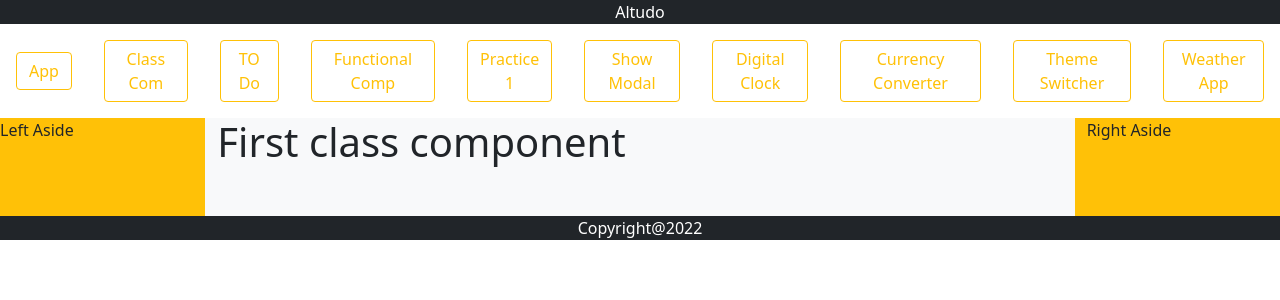
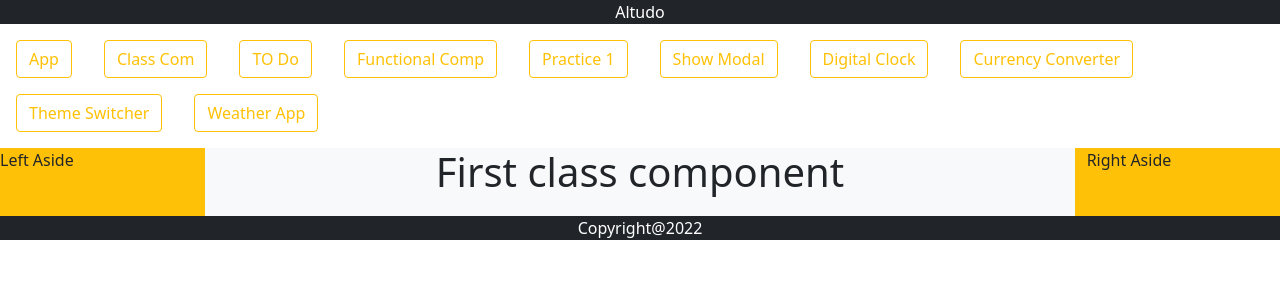
Before and after one commit to sangeetapanwar19/React_ceptaTraining, a React (Create React App) app: page /classcom in a window 1280 px wide. Shown: the top 300 px of the page. Built offline with nearby package versions, Linux system fonts and the light colour scheme.

Commit message:
add Theme Switcher project

```diff
--- a/src/SinglePageApp.js
+++ b/src/SinglePageApp.js
@@ -12,8 +12,9 @@ import Footer from "./common/Footer";
 import ShowModal from "./ShowModal";
 import Digitalclock from "./component/DigitalClock";
 import CurrencyConverter from "./component/CurrencyConverter";
-import ThemeSelector from "./component/ThemeSwitcher/ThemeSelector";
 import WeatherApp from "./component/Weather/WeatherApp";
+import ThemeProvider  from "./component/ThemeSwitcher/ThemeProvider";
+import './css/common.css';
 const SinglePageApp = () => {
     return(
         <BrowserRouter>
@@ -32,7 +33,7 @@ const SinglePageApp = () => {
                   <Route path='/showmodal' element = {<ShowModal/>}/>
                   <Route path='/digitalclock' element = {<Digitalclock/>}/>
                   <Route path='/currencyconverter' element = {<CurrencyConverter/>}/>
-                  <Route path='/themeselector' element = {<ThemeSelector/>}/>
+                  <Route path='/themeselector' element = {<ThemeProvider/>}/>
                   <Route path='/weatherapp' element = {<WeatherApp/>}/>
                 </Routes>
               </div>
--- a/src/component/ThemeSelector.js
+++ /dev/null
@@ -1,39 +0,0 @@
-import React from 'react';
-import '../css/ThemeSelector.css';
-import { useState } from 'react';
-
-const ThemeSelector = () => {
-    const colorPalette = [
-        {
-            colorname: 'pink',
-            colorlabel: 'Pink',
-            color: '#FFC0CB'
-        },
-        {
-            colorname: 'purple',
-            colorlabel: 'purple',
-            color: '#A020F0'
-        },
-        {
-            colorname: 'green',
-            colorlabel: 'green',
-            color: '#00FF00'
-        }
-    ];
-
-    const [effectiveColor,setEffectiveColor] = useState('');
-
-    return(
-        <div style={{'background' : effectiveColor}} className="theme-panel">
-            <h1>Theme Selector</h1>
-            <div class="theme-palette">
-            {colorPalette && colorPalette.map((temp,index) => (
-                <span key={temp.colorname + index} className={`Palette-${temp.colorname}`} onClick = {()=> setEffectiveColor(temp.color)} style={{'background' : temp.color}}>{temp.colorlabel}</span>
-            ))}
-            </div>
-        </div>
-
-    )
-}
-
-export default ThemeSelector;
--- a/src/component/ThemeSwitcher/ThemeContext.js
+++ b/src/component/ThemeSwitcher/ThemeContext.js
@@ -20,4 +20,4 @@ import { createContext } from "react";
 
 const ThemeContext = createContext(null);
 
-export {colorPalette,ThemeContext}
+export  {colorPalette,ThemeContext}
--- /dev/null
+++ b/src/component/ThemeSwitcher/ThemeProvider.js
@@ -0,0 +1,17 @@
+import React from "react"
+import ThemeConsumer from "./ThemeConsumer"
+import { ThemeContext,colorPalette } from "./ThemeContext";
+import '../../css/ThemeSelector.css';
+
+const ThemeProvider = () => {
+    return(
+        <>
+            <ThemeContext.Provider value = {colorPalette}>
+                <ThemeConsumer />
+            </ThemeContext.Provider>
+        </>
+    )
+}
+
+
+export default ThemeProvider;
--- a/src/css/clock.css
+++ b/src/css/clock.css
@@ -1,6 +1,3 @@
-#root{
-    overflow: hidden;
-}
 .clock{
     display: flex;
     align-items: center;
--- /dev/null
+++ b/src/css/common.css
@@ -0,0 +1,3 @@
+.navbar{
+    flex-wrap: wrap!important;
+}
```
Also changed, not shown: src/component/ThemeSwitcher/ThemeConsumer.js (renamed from src/component/ThemeSwitcher/ThemeSelector.js, +3 -6 lines).
